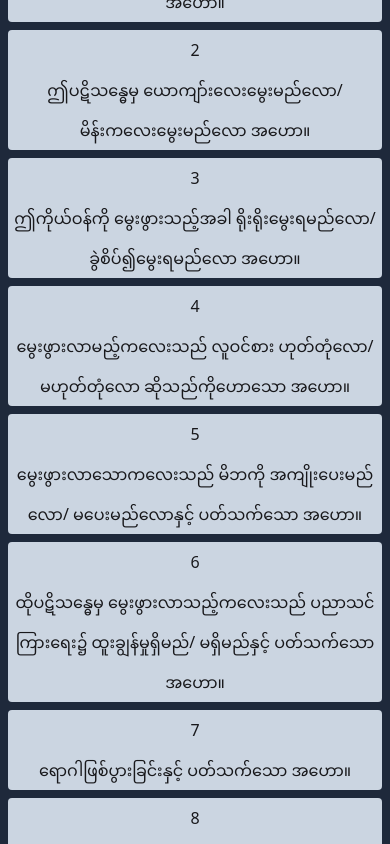
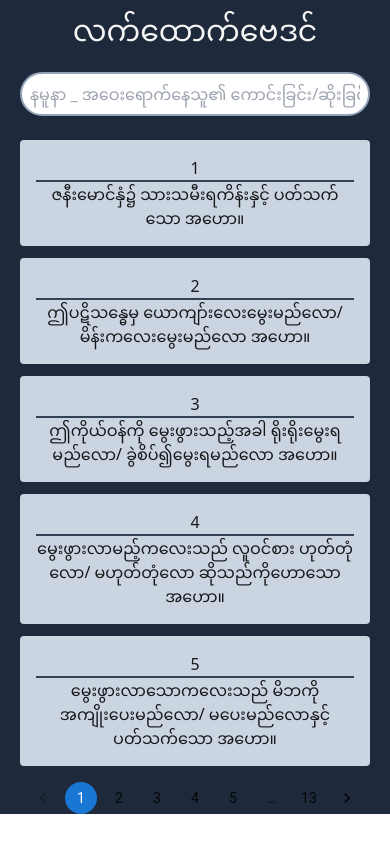
Before and after one commit to Amoz19/BayDinApp, a React (Vite) app: page / in a window 390 px wide. Shown: the top 844 px of the page. Built offline with nearby package versions, Linux system fonts and the light colour scheme.

Commit message:
add:MobileResponsive

```diff
--- a/src/components/PickRandomNumber.tsx
+++ b/src/components/PickRandomNumber.tsx
@@ -27,14 +27,14 @@ const PickRandomNumber = () => {
   }
 
   return (
-    <div className="h-screen flex flex-col items-center justify-center bg-slate-900">
-      <h1 className="bg-slate-700 text-white p-2 rounded">{questionName}</h1>
-      <div className="grid grid-cols-9 w-3/6  bg-slate-800 text-white mb-3">
+    <div className="h-screen flex flex-col items-center justify-center bg-slate-900 px-5">
+      <h1 className="bg-slate-700 text-white p-2 rounded text-center">မေးခွန်း - {questionName}</h1>
+      <div className="grid grid-cols-9 lg:w-3/6  bg-slate-800 text-white mb-3">
         {randomNumbers.map((randomNumber, index) => (
           <button
             key={index}
             onClick={() => handleClick(randomNumber.key)}
-            className="p-5 border border-zinc-100"
+            className="p-2 lg:p-5 border border-zinc-100"
           >
             {randomNumber.value}
           </button>
--- a/src/components/QuestionsPage.tsx
+++ b/src/components/QuestionsPage.tsx
@@ -23,7 +23,7 @@ const QuestionPage = () => {
 
 
     const [currentPage, setCurrentPage] = useState(1);
-    const questionPerPage = 8;
+    const questionPerPage = 5;
 
     const lastPostIndex = currentPage * questionPerPage;
     const firstPostIndex = lastPostIndex - questionPerPage;
@@ -47,22 +47,23 @@ const QuestionPage = () => {
 
 
     return (
-        <div className='bg-slate-800 h-screen flex justify-center items-center'>
+        <div className='bg-slate-800 flex flex-col justify-center items-center px-3'>
+            <h1 className='text-3xl my-3 text-white'>လက်ထောက်ဗေဒင်</h1>
             <div className='md:w-3/4 mx-2 md:mx-auto ' >
                 <input
                     type='text'
                     value={query}
                     onChange={e => setQuery(e.target.value)}
-                    className='w-full p-2 rounded-3xl border-2 border-slate-400 focus:outline-none mb-3'
+                    className='w-full p-2 rounded-3xl border-2 border-slate-400 focus:outline-none my-3'
                     placeholder='နမူနာ _ အဝေးရောက်နေသူ၏ ကောင်းခြင်း/ဆိုးခြင်းနှင့် ဆိုင်သော အဟော။' />
 
                 {currentBlogs.map(question => (
                     <div key={question.questionNo}
                         onClick={() => handleClick(question.questionName, question.questionNo)}
-                        className='my-2 rounded grid lg:grid-cols-latop leading-10 bg-slate-300 text-zinc-900'
+                        className='my-3 w-full p-4 lg:p-8 m-auto rounded grid lg:grid-cols-latop bg-slate-300 text-zinc-900'
                     >
-                        <button>{question.questionNo}</button>
-                        <button className='text-center lg:text-left'>{question.questionName}</button>
+                        <button className='border-b-2 lg:border-b-0 lg:border-r-2 border-slate-700 flex justify-center'>{question.questionNo}</button>
+                        <button className='text-center lg:px-5 lg:text-left'>{question.questionName}</button>
                     </div>
                 ))}
 
@@ -71,7 +72,7 @@ const QuestionPage = () => {
                     page={currentPage}
                     onChange={handlePageChange}
                     color='primary'
-                    className=" bg-slate-300 grid place-items-center mt-4"
+                    className=" grid place-items-center mt-4"
                 />
             </div>
         </div>
--- a/src/components/ResultPage.tsx
+++ b/src/components/ResultPage.tsx
@@ -6,12 +6,13 @@ const ResultPage = () => {
     const navigate = useNavigate();
     const { answer } = location.state;
     return (
-        <div className="h-screen flex flex-col justify-center items-center bg-slate-900">
-            <p className="bg-white p-2 rounded-md">{answer}</p>
+        <div className="h-screen flex flex-col justify-center items-center bg-slate-900 px-5">
+
+            <p className="bg-white rounded-md text-center py-3 px-1">အဖြေ - {answer}</p>
             <button
                 onClick={() => navigate('/')}
                 className="bg-red-900 text-white py-1 px-3 rounded-3xl mt-5"
-            >နောက်သို့</button>
+            >ပြန်မေးမည်</button>
         </div>
 
 
--- a/tailwind.config.js
+++ b/tailwind.config.js
@@ -4,7 +4,7 @@ module.exports = {
   theme: {
     extend: {
       gridTemplateColumns: {
-        latop: "100px, 1fr",
+        latop: "30px 1fr",
       },
       colors: {
         white: "whitesmoke",
```
